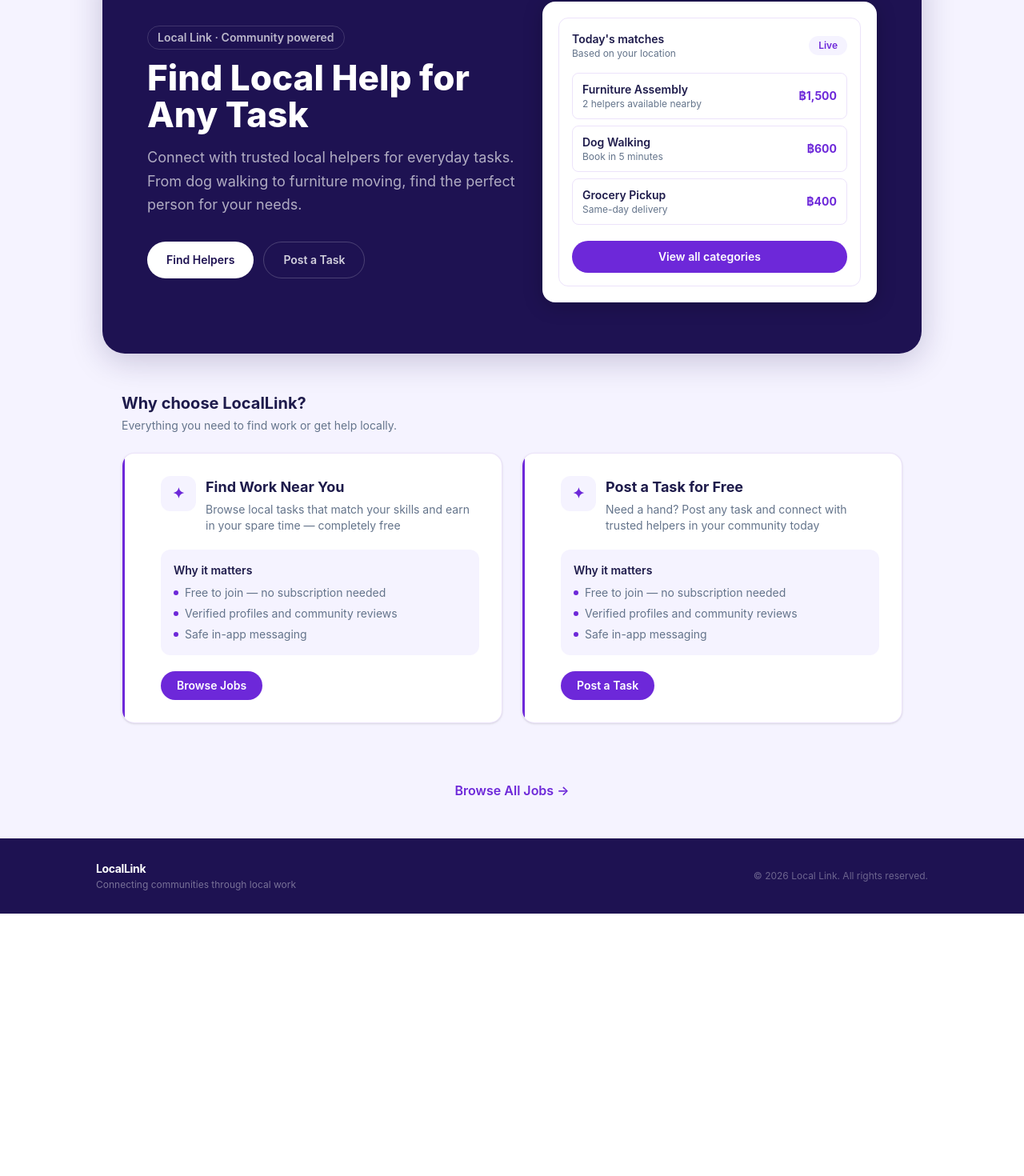
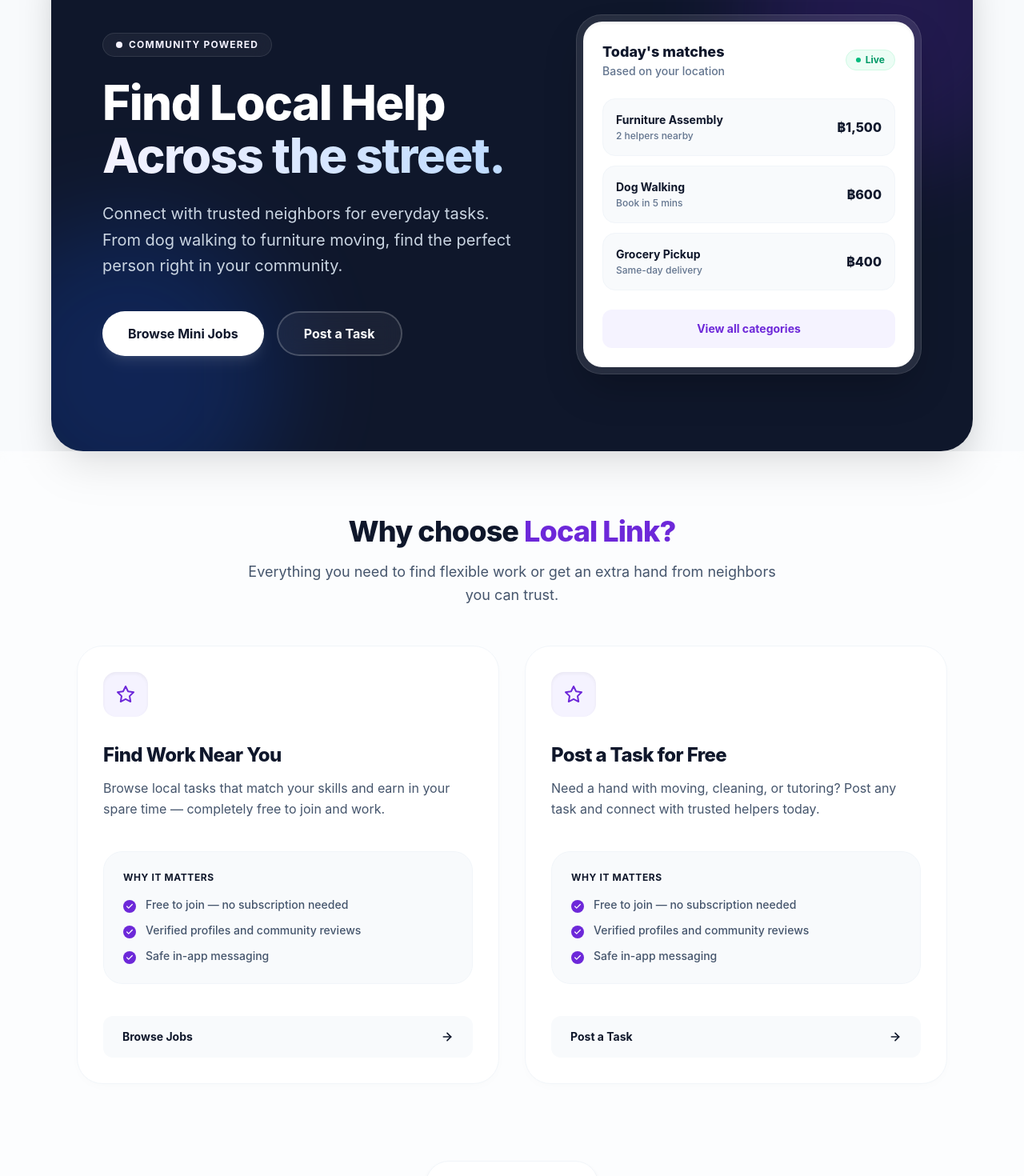
Before and after one commit to KyiPhyuThiriKhaing/CSC105-G09-GenZCoders-LocalLink, a React (Vite) app in the folder locallink-frontend/: page / in a window 1280 px wide. Shown: the part 167-1637 px from the top of the page at 80% size. Before the commit the page ends 1309 px from the top, so only its background shows below. Built offline with nearby package versions, Linux system fonts and the light colour scheme.

Commit message:
feat: fix the landing page to look more simpler and beautiful

```diff
--- a/locallink-frontend/src/components/HomePageComponents/FeatureCardsSection.tsx
+++ b/locallink-frontend/src/components/HomePageComponents/FeatureCardsSection.tsx
@@ -2,20 +2,25 @@
 
 function FeatureCardsSection() {
   return (
-        <section className="mx-auto max-w-6xl px-4 py-10 sm:px-6 sm:py-12 lg:px-14">
-            <div className="mb-6">
-                <h2 className="text-lg font-bold text-[var(--color-ink-strong)] sm:text-xl">Why choose LocalLink?</h2>
-                <p className="mt-1 text-sm text-[var(--color-text-muted)]">Everything you need to find work or get help locally.</p>
+    <section className="mx-auto max-w-6xl px-4 py-20 sm:px-6 lg:px-8">
+      <div className="mb-12 text-center max-w-2xl mx-auto">
+        <h2 className="text-3xl font-extrabold tracking-tight text-slate-900 sm:text-4xl text-balance">
+          Why choose <span className="text-[var(--color-brand-primary)]">Local Link?</span>
+        </h2>
+        <p className="mt-4 text-lg leading-relaxed text-slate-600">
+          Everything you need to find flexible work or get an extra hand from neighbors you can trust.
+        </p>
       </div>
-            <div className="grid gap-4 sm:grid-cols-2 sm:gap-6">
+
+      <div className="grid gap-6 sm:grid-cols-2 lg:gap-8">
         <PromoCard
           title="Find Work Near You"
-                    description="Browse local tasks that match your skills and earn in your spare time — completely free"
+          description="Browse local tasks that match your skills and earn in your spare time — completely free to join and work."
           buttonText="Browse Jobs"
         />
         <PromoCard
           title="Post a Task for Free"
-                    description="Need a hand? Post any task and connect with trusted helpers in your community today"
+          description="Need a hand with moving, cleaning, or tutoring? Post any task and connect with trusted helpers today."
           buttonText="Post a Task"
         />
       </div>
--- a/locallink-frontend/src/components/HomePageComponents/HeroSection.tsx
+++ b/locallink-frontend/src/components/HomePageComponents/HeroSection.tsx
@@ -2,64 +2,79 @@
 
 function HeroSection() {
   return (
-        <section className="mx-auto max-w-5xl">
-            <div className="overflow-hidden rounded-2xl bg-[#1e1252] px-5 py-10 shadow-[0_8px_40px_rgba(30,18,82,0.22)] sm:rounded-[28px] sm:px-10 sm:py-14 lg:px-14 lg:py-16">
-                <div className="grid gap-8 lg:grid-cols-[1.05fr_0.95fr] lg:items-center">
+    <section className="relative mx-auto mt-4 max-w-6xl">
+      <div className="relative overflow-hidden rounded-[2.5rem] bg-slate-900 px-6 py-16 shadow-2xl sm:px-12 sm:py-20 lg:px-16 lg:py-24">
+        {/* Abstract background decorative elements */}
+        <div className="absolute -top-24 -right-24 h-96 w-96 rounded-full bg-[var(--color-brand-primary)] opacity-20 blur-3xl" />
+        <div className="absolute -bottom-24 -left-24 h-96 w-96 rounded-full bg-blue-600 opacity-20 blur-3xl" />
+
+        <div className="relative z-10 grid gap-12 lg:grid-cols-[1.1fr_0.9fr] lg:items-center lg:gap-16">
           <div className="text-white">
-                        <p className="mb-3 inline-flex items-center rounded-full border border-white/15 px-3 py-1 text-sm font-semibold text-white/70">
-                            Local Link · Community powered
-                        </p>
-                        <h1 className="text-3xl font-extrabold leading-[1.05] sm:text-4xl lg:text-[2.75rem]">
-                            Find Local Help for Any Task
+            <span className="mb-6 inline-flex items-center gap-2 rounded-full border border-white/10 bg-white/5 px-4 py-1.5 text-xs font-bold uppercase tracking-widest text-[var(--color-brand-soft)] backdrop-blur-md">
+              <span className="relative flex h-2 w-2">
+                <span className="absolute inline-flex h-full w-full animate-ping rounded-full bg-[var(--color-brand-soft)] opacity-75"></span>
+                <span className="relative inline-flex h-2 w-2 rounded-full bg-[var(--color-brand-soft)]"></span>
+              </span>
+              Community Powered
+            </span>
+
+            <h1 className="text-4xl font-extrabold leading-[1.1] tracking-tight sm:text-5xl lg:text-6xl">
+              Find Local Help <br/> <span className="text-transparent bg-clip-text bg-gradient-to-r from-[var(--color-brand-soft)] to-blue-200">Across the street.</span>
             </h1>
-                        <p className="mt-4 max-w-2xl text-base text-white/65 sm:text-lg leading-relaxed">
-                            Connect with trusted local helpers for everyday tasks. From dog walking to furniture moving, find the perfect person for your needs.
+
+            <p className="mt-6 max-w-xl text-lg leading-relaxed text-slate-300 sm:text-xl">
+              Connect with trusted neighbors for everyday tasks. From dog walking to furniture moving, find the perfect person right in your community.
             </p>
 
-                        <div className="mt-8 flex flex-wrap gap-3">
+            <div className="mt-10 flex flex-wrap gap-4">
               <Link
                 to="/jobs"
-                                className="inline-flex items-center justify-center rounded-full bg-white px-6 py-3 text-sm font-semibold text-[#1e1252] transition hover:bg-white/90 focus-visible:outline-none focus-visible:ring-2 focus-visible:ring-white/60"
+                className="inline-flex h-14 items-center justify-center rounded-full bg-white px-8 text-base font-bold text-slate-900 transition-all hover:bg-slate-100 hover:scale-105 shadow-lg shadow-white/10"
               >
-                                Find Helpers
+                Browse Mini Jobs
               </Link>
               <Link
                 to="/signup"
-                                className="inline-flex items-center justify-center rounded-full border border-white/20 px-6 py-3 text-sm font-semibold text-white/80 transition hover:border-white/40 hover:text-white focus-visible:outline-none focus-visible:ring-2 focus-visible:ring-white/40"
+                className="inline-flex h-14 items-center justify-center rounded-full border-2 border-white/20 bg-white/5 px-8 text-base font-bold text-white transition-all hover:bg-white/10 hover:border-white/40 hover:scale-105 backdrop-blur-md"
               >
                 Post a Task
               </Link>
             </div>
           </div>
 
+          <div className="relative mx-auto w-full max-w-md lg:mx-0 lg:max-w-none">
+            <div className="rounded-[2rem] bg-white/10 p-2 backdrop-blur-xl border border-white/10 shadow-2xl">
+              <div className="rounded-[1.5rem] bg-white p-6 shadow-inner">
+                <div className="mb-6 flex items-center justify-between">
                   <div>
-                        <div className="rounded-2xl bg-white p-5 shadow-[0_4px_24px_rgba(0,0,0,0.22)]">
-                            <div className="grid gap-4 rounded-xl border border-[var(--color-ink-border-soft)] p-4">
-                                <div className="flex items-center justify-between">
+                    <h3 className="text-lg font-extrabold text-slate-900">Today's matches</h3>
+                    <p className="text-sm font-medium text-slate-500">Based on your location</p>
+                  </div>
+                  <span className="flex items-center gap-1.5 rounded-full bg-emerald-50 px-3 py-1 text-xs font-bold text-emerald-600 border border-emerald-100">
+                    <span className="h-1.5 w-1.5 rounded-full bg-emerald-500"></span>
+                    Live
+                  </span>
+                </div>
+
+                <div className="grid gap-3">
+                  {[
+                    { title: "Furniture Assembly", sub: "2 helpers nearby", price: "฿1,500" },
+                    { title: "Dog Walking", sub: "Book in 5 mins", price: "฿600" },
+                    { title: "Grocery Pickup", sub: "Same-day delivery", price: "฿400" },
+                  ].map((item, idx) => (
+                    <div key={idx} className="group flex items-center justify-between rounded-2xl border border-slate-100 bg-slate-50 px-4 py-4 transition-all hover:border-[var(--color-brand-primary)]/30 hover:bg-white hover:shadow-md">
                       <div>
-                                        <p className="text-sm font-semibold text-[var(--color-ink-strong)]">Today&apos;s matches</p>
-                                        <p className="text-xs text-[var(--color-text-muted)]">Based on your location</p>
+                        <p className="text-sm font-bold text-slate-900 group-hover:text-[var(--color-brand-primary)] transition-colors">{item.title}</p>
+                        <p className="mt-0.5 text-xs font-medium text-slate-500">{item.sub}</p>
                       </div>
-                                    <span className="rounded-full bg-[var(--color-brand-soft)] px-3 py-1 text-xs font-semibold text-[var(--color-brand-primary)]">Live</span>
-                                </div>
-                                <div className="grid gap-2">
-                                    {[
-                                        { title: "Furniture Assembly", sub: "2 helpers available nearby", price: "฿1,500" },
-                                        { title: "Dog Walking", sub: "Book in 5 minutes", price: "฿600" },
-                                        { title: "Grocery Pickup", sub: "Same-day delivery", price: "฿400" },
-                                    ].map((item) => (
-                                        <div key={item.title} className="flex items-center justify-between rounded-lg border border-[var(--color-ink-border-soft)] px-3 py-2.5">
-                                            <div>
-                                                <p className="text-sm font-semibold text-[var(--color-ink-strong)]">{item.title}</p>
-                                                <p className="text-xs text-[var(--color-text-muted)]">{item.sub}</p>
-                                            </div>
-                                            <span className="text-sm font-bold text-[var(--color-brand-primary)]">{item.price}</span>
+                      <span className="text-base font-extrabold text-slate-900">{item.price}</span>
                     </div>
                   ))}
                 </div>
+
                 <button
                   type="button"
-                                    className="mt-1 inline-flex w-full items-center justify-center rounded-full bg-[var(--color-brand-primary)] px-4 py-2.5 text-sm font-semibold text-white transition hover:bg-[var(--color-brand-primary-hover)] focus-visible:outline-none"
+                  className="mt-6 w-full rounded-xl bg-[var(--color-brand-soft)] py-3.5 text-sm font-bold text-[var(--color-brand-primary)] transition-colors hover:bg-[var(--color-brand-primary)] hover:text-white"
                 >
                   View all categories
                 </button>
--- a/locallink-frontend/src/components/HomePageComponents/PromoCard.tsx
+++ b/locallink-frontend/src/components/HomePageComponents/PromoCard.tsx
@@ -1,3 +1,5 @@
+import { Link } from "react-router-dom";
+
 type PromoCardProps = {
   title: string;
   description: string;
@@ -7,31 +9,32 @@
 
 function PromoCard({ title, description, buttonText, imageUrl }: PromoCardProps) {
   return (
-        <article className="group relative overflow-hidden rounded-2xl border border-[var(--color-ink-border-soft)] bg-white p-6 sm:p-7 shadow-sm transition hover:-translate-y-1 hover:shadow-md">
-            <div className="absolute left-0 top-0 bottom-0 w-[3px] rounded-l-2xl bg-[var(--color-brand-primary)]" aria-hidden="true" />
+    <div className="group relative flex flex-col overflow-hidden rounded-[2rem] bg-white p-8 shadow-[0_4px_20px_-10px_rgba(0,0,0,0.05)] border border-slate-100 transition-all duration-300 hover:-translate-y-1.5 hover:shadow-[0_20px_40px_-15px_rgba(0,0,0,0.1)]">
+      {/* Decorative top gradient line */}
+      <div className="absolute top-0 left-0 h-1.5 w-full bg-gradient-to-r from-[var(--color-brand-primary)] to-[var(--color-brand-accent)] opacity-0 transition-opacity duration-300 group-hover:opacity-100" />
 
-            <div className="pl-5 grid gap-5">
-                <div className="flex items-start gap-3">
-                    <div className="flex h-11 w-11 shrink-0 items-center justify-center rounded-xl bg-[var(--color-brand-soft)] text-[var(--color-brand-primary)]">
-                        <span className="text-lg font-extrabold">✦</span>
-                    </div>
-                    <div className="space-y-1">
-                        <h3 className="text-lg font-bold text-[var(--color-ink-strong)]">{title}</h3>
-                        <p className="text-sm text-[var(--color-text-muted)]">{description}</p>
-                    </div>
+      <div className="flex h-14 w-14 shrink-0 items-center justify-center rounded-2xl bg-[var(--color-brand-soft)] shadow-inner mb-8 transition-transform duration-300 group-hover:scale-110">
+        <svg width="24" height="24" viewBox="0 0 24 24" fill="none" stroke="currentColor" strokeWidth="2" strokeLinecap="round" strokeLinejoin="round" className="text-[var(--color-brand-primary)]">
+          <path d="M12 2l3.09 6.26L22 9.27l-5 4.87 1.18 6.88L12 17.77l-6.18 3.25L7 14.14 2 9.27l6.91-1.01L12 2z"/>
+        </svg>
       </div>
 
+      <h3 className="mb-3 text-2xl font-extrabold tracking-tight text-slate-900">{title}</h3>
+      <p className="mb-10 text-base leading-relaxed text-slate-600 flex-grow">{description}</p>
+
       {imageUrl ? (
-                    <div className="overflow-hidden rounded-xl border border-[var(--color-ink-border-soft)]">
-                        <img src={imageUrl} alt={title} className="h-36 w-full object-cover" />
+        <div className="mb-10 overflow-hidden rounded-2xl border border-slate-100 bg-slate-50">
+          <img src={imageUrl} alt={title} className="h-48 w-full object-cover transition-transform duration-500 group-hover:scale-105" loading="lazy" />
         </div>
       ) : (
-                    <div className="rounded-xl bg-[var(--color-brand-soft)] p-4">
-                        <p className="text-sm font-semibold text-[var(--color-ink-strong)]">Why it matters</p>
-                        <ul className="mt-2 space-y-1.5 text-sm text-[var(--color-text-muted)]">
-                            {["Free to join — no subscription needed", "Verified profiles and community reviews", "Safe in-app messaging"].map((point) => (
-                                <li key={point} className="flex items-center gap-2">
-                                    <span className="h-1.5 w-1.5 shrink-0 rounded-full bg-[var(--color-brand-primary)]" aria-hidden="true" />
+        <div className="mb-10 rounded-[1.5rem] bg-slate-50 p-6 border border-slate-100">
+          <p className="text-xs font-bold uppercase tracking-wider text-slate-900 mb-4">Why it matters</p>
+          <ul className="space-y-3">
+            {["Free to join — no subscription needed", "Verified profiles and community reviews", "Safe in-app messaging"].map((point, idx) => (
+              <li key={idx} className="flex items-start gap-3 text-sm font-medium text-slate-600">
+                <span className="mt-1 flex h-4 w-4 shrink-0 items-center justify-center rounded-full bg-[var(--color-brand-primary)] text-white">
+                  <svg width="10" height="10" viewBox="0 0 24 24" fill="none" stroke="currentColor" strokeWidth="3" strokeLinecap="round" strokeLinejoin="round"><polyline points="20 6 9 17 4 12"/></svg>
+                </span>
                 {point}
               </li>
             ))}
@@ -39,14 +42,14 @@
         </div>
       )}
 
-                <button
-                    type="button"
-                    className="inline-flex w-fit items-center justify-center rounded-full bg-[var(--color-brand-primary)] px-5 py-2 text-sm font-semibold text-white transition hover:bg-[var(--color-brand-primary-hover)] focus-visible:outline-none focus-visible:ring-2 focus-visible:ring-[var(--color-brand-accent)]"
+      <Link
+        to={buttonText.toLowerCase().includes("job") ? "/jobs" : "/signup"}
+        className="mt-auto inline-flex items-center justify-between rounded-xl bg-slate-50 px-6 py-4 text-sm font-bold text-slate-900 transition-all hover:bg-[var(--color-brand-primary)] hover:text-white"
       >
         {buttonText}
-                </button>
+        <svg width="16" height="16" viewBox="0 0 24 24" fill="none" stroke="currentColor" strokeWidth="2.5" strokeLinecap="round" strokeLinejoin="round" className="transition-transform group-hover:translate-x-1"><line x1="5" y1="12" x2="19" y2="12"/><polyline points="12 5 19 12 12 19"/></svg>
+      </Link>
     </div>
-        </article>
   );
 }
 
--- a/locallink-frontend/src/pages/HomePage.tsx
+++ b/locallink-frontend/src/pages/HomePage.tsx
@@ -1,20 +1,31 @@
 import { Link } from "react-router-dom";
 import HeroSection from "../components/HomePageComponents/HeroSection";
 import FeatureCardsSection from "../components/HomePageComponents/FeatureCardsSection";
+
 export default function HomePage() {
   return (
-    <div className="min-h-screen bg-brand-soft text-(--color-ink-strong)">
-      <main className="mx-auto max-w-6xl px-4 pb-12 pt-4 sm:px-6 sm:pt-6 lg:px-8 lg:pt-8">
+    <div className="min-h-screen bg-slate-50 flex flex-col">
+      <main className="flex-1">
         <HeroSection />
-        <FeatureCardsSection />
 
-        <div className="mt-6 flex justify-center">
-          <Link
-            to="/jobs"
-            className="text-base font-semibold text-brand-primary transition hover:text-brand-primary hover:underline"
-          >
-            Browse All Jobs →
-          </Link>
+        <div className="relative">
+          {/* Subtle background gradient for the feature section */}
+          <div className="absolute inset-0 bg-white/50 backdrop-blur-sm pointer-events-none" />
+          <div className="relative">
+            <FeatureCardsSection />
+
+            <div className="pb-24 pt-4 flex justify-center">
+              <Link
+                to="/jobs"
+                className="group inline-flex items-center gap-2 rounded-full bg-white px-8 py-4 text-base font-bold text-slate-900 shadow-md transition-all hover:-translate-y-1 hover:shadow-xl border border-slate-100"
+              >
+                Browse All Jobs
+                <svg width="18" height="18" viewBox="0 0 24 24" fill="none" stroke="currentColor" strokeWidth="2.5" strokeLinecap="round" strokeLinejoin="round" className="text-[var(--color-brand-primary)] transition-transform group-hover:translate-x-1">
+                  <line x1="5" y1="12" x2="19" y2="12"></line><polyline points="12 5 19 12 12 19"></polyline>
+                </svg>
+              </Link>
+            </div>
+          </div>
         </div>
       </main>
     </div>
```
Lines whose indentation alone changed are shown as unchanged.
